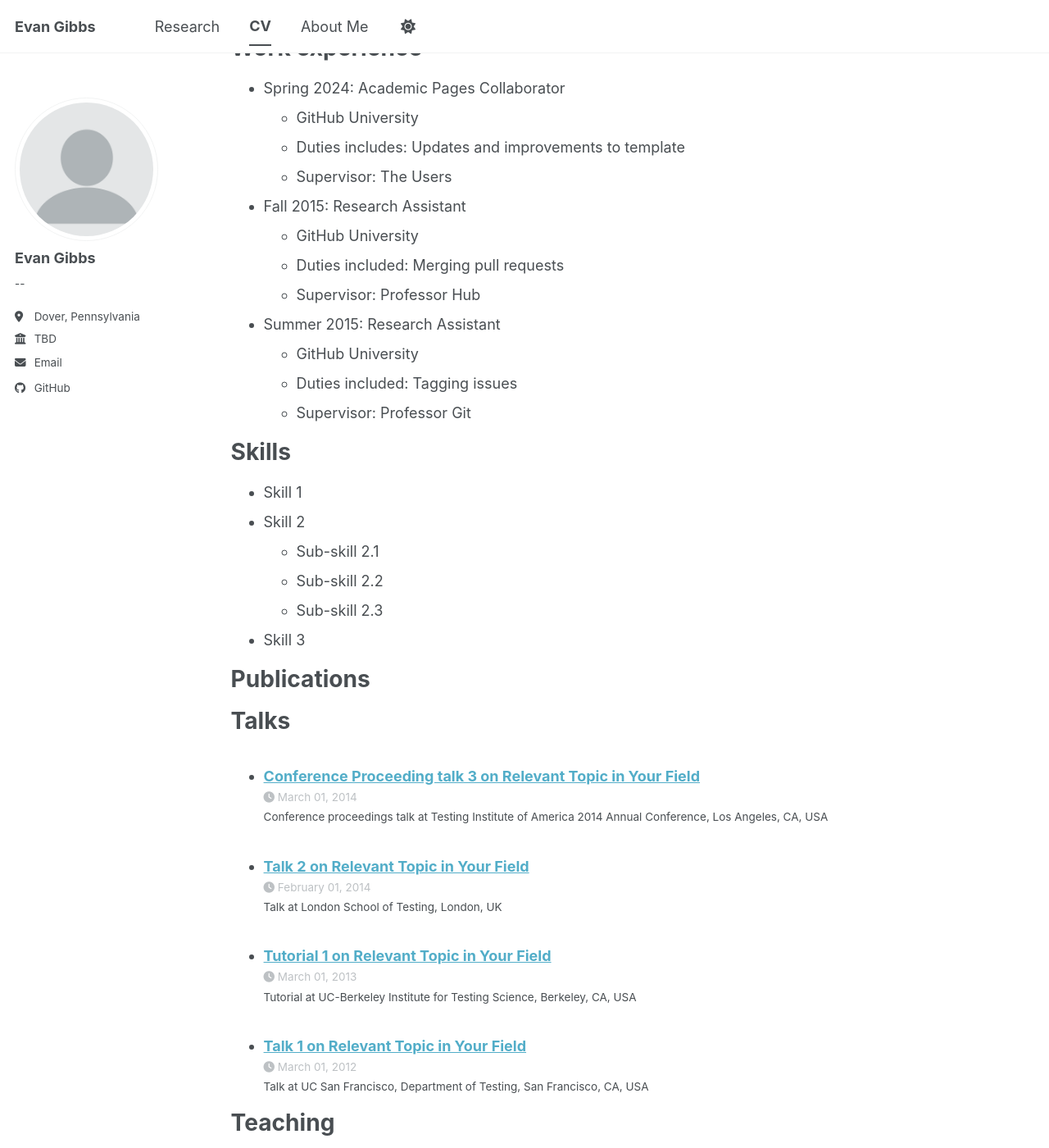
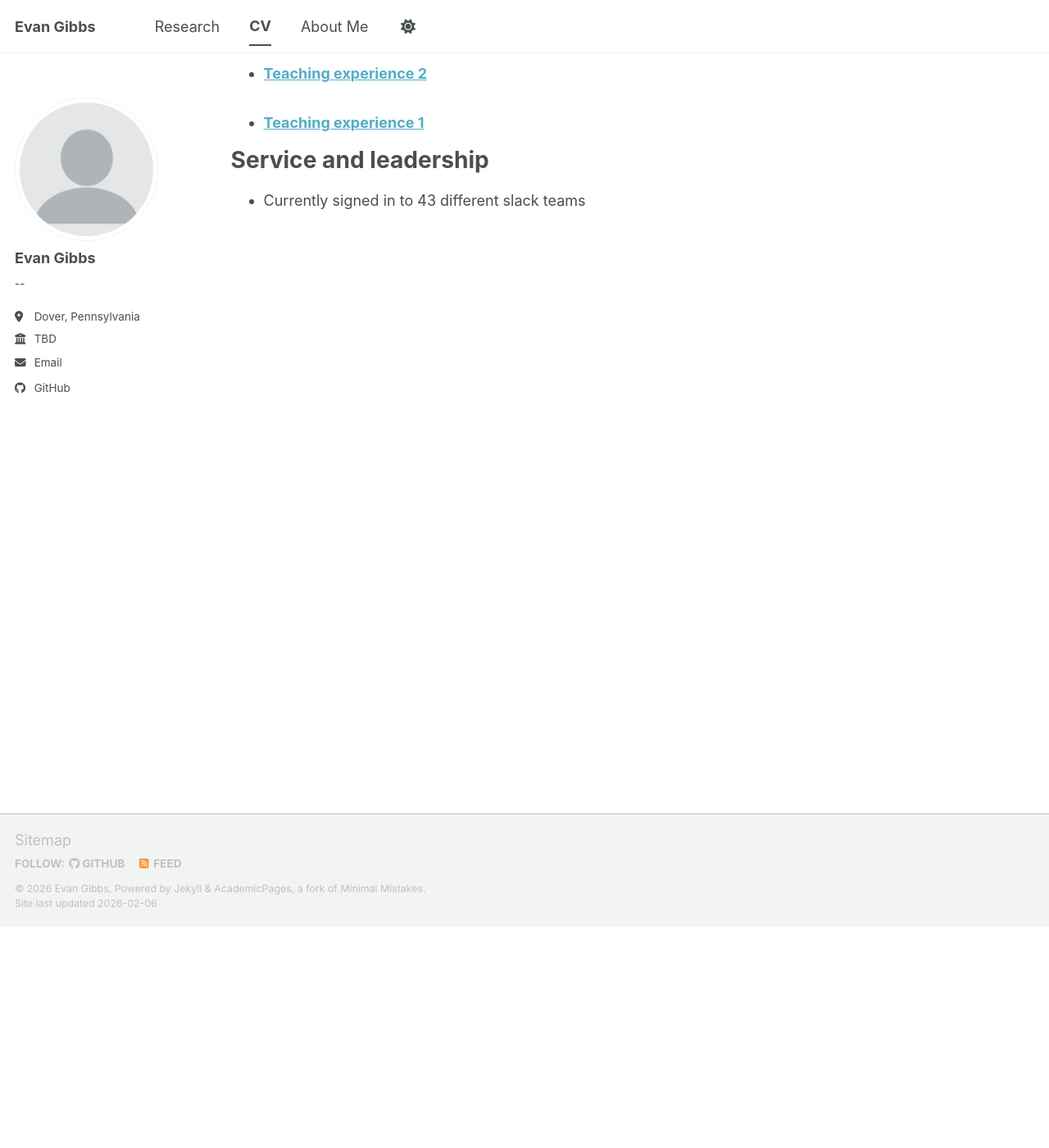
Before and after one commit to EvanGibbs717/EvanGibbs, a Jekyll site: the page built from _pages/cv.md, in a window 1280 px wide and 1400 px high, scrolled down 270 px. Shown: the whole window at 82% size. Built offline with Jekyll 4.4.1, drawn with Linux system fonts in a browser that asks for light colours; a script bundle is joined from its source files by our own code; library files that are not in the unit come from our copies; some of the changed text lies outside the part shown.

Commit message:
Update cv.md

```diff
--- a/_pages/cv.md
+++ b/_pages/cv.md
@@ -11,47 +11,9 @@
 
 Education
 ======
-* Ph.D in Version Control Theory, GitHub University, 2018 (expected)
-* M.S. in Jekyll, GitHub University, 2014
-* B.S. in GitHub, GitHub University, 2012
+* Ph.D TBD
+* B.S. in Mathematics, York College of Pennsylvania, 2025
 
-Work experience
-======
-* Spring 2024: Academic Pages Collaborator
-  * GitHub University
-  * Duties includes: Updates and improvements to template
-  * Supervisor: The Users
-
-* Fall 2015: Research Assistant
-  * GitHub University
-  * Duties included: Merging pull requests
-  * Supervisor: Professor Hub
-
-* Summer 2015: Research Assistant
-  * GitHub University
-  * Duties included: Tagging issues
-  * Supervisor: Professor Git
-
-Skills
-======
-* Skill 1
-* Skill 2
-  * Sub-skill 2.1
-  * Sub-skill 2.2
-  * Sub-skill 2.3
-* Skill 3
-
-Publications
-======
-  <ul>{% for post in site.publications reversed %}
-    {% include archive-single-cv.html %}
-  {% endfor %}</ul>
-
-Talks
-======
-  <ul>{% for post in site.talks reversed %}
-    {% include archive-single-talk-cv.html  %}
-  {% endfor %}</ul>
 
 Teaching
 ======
```
